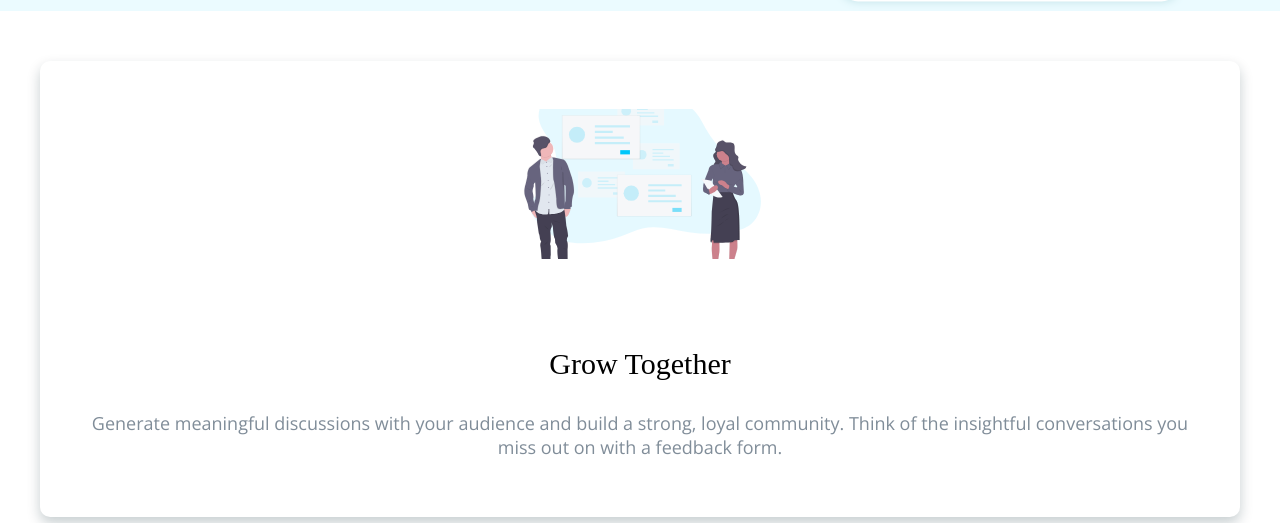
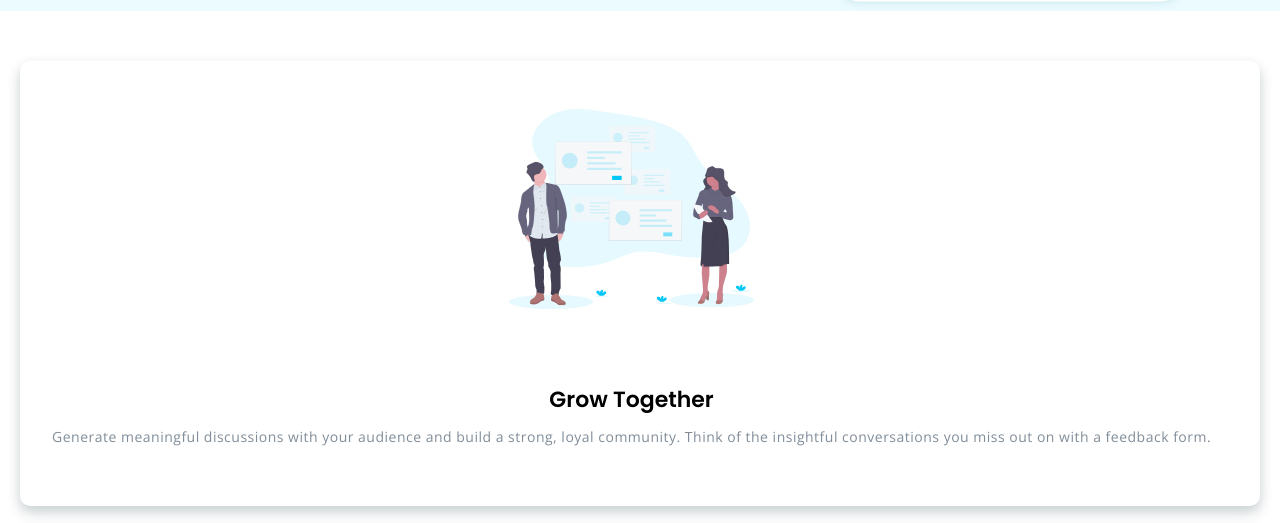
Before and after one commit to BC-MAY-21-ROR/kata-01-diseno-web-k1-may22-t1, a plain HTML site: page index.html in a window 1280 px wide. Shown: the part 1094-1617 px from the top of the page. Drawn offline with nearby package versions, Linux system fonts and the light colour scheme.

Commit message:
add styles to cards

```diff
--- a/index.html
+++ b/index.html
@@ -63,7 +63,7 @@
           </div>
 
           <!-- Card - 02  -->
-          <!-- <div class="cards">
+          <div class="cards">
             <div class="cards__section">
               <div class="cards__section--img">
                 <img src="/images/illustration-flowing-conversation.svg" alt="" />
@@ -79,7 +79,7 @@
           </div> -->
 
           <!-- Card - 03  -->
-          <!-- <div class="cards">
+          <div class="cards">
             <div class="cards__section">
               <div class="cards__section--img">
                 <img src="/images/illustration-your-users.svg" alt="" />
--- a/styles/scss/assets/components/_cards.scss
+++ b/styles/scss/assets/components/_cards.scss
@@ -5,7 +5,7 @@ section {
   display: flex;
   box-shadow: 0px 6px 13px rgba(0, 37, 46, 0.223053);
   border-radius: 10px;
-  margin: 40px;
+  margin: 20px;
 
   &__section {
     display: flex;
@@ -21,50 +21,34 @@ section {
       img {
         display: block;
         width: 250px;
-        height: 150px;
-        object-fit: cover;
+        height: 200px;
+        object-fit: contain;
       }
     }
 
     &--info {
-      padding: 2rem;
-      margin: 10px auto;
+      padding: 2rem 1rem;
+      margin: 0px auto 10px auto;
       display: flex;
       justify-content: center;
       align-items: center;
       flex-direction: column;
 
       .title {
-        font-weight: $first-font;
-        // font-weight: "Popins";
+        font-family: $first-font;
         color: #000;
-        font-size: 30px;
+        font-size: 22px;
         padding: 1rem;
       }
 
       .text {
-        padding-top: 1rem;
-        font-size: 18px;
+        font-size: 14px;
         text-align: center;
         font-family: $second-font;
-        line-height: 1.5rem;
+        line-height: 1.3rem;
+        letter-spacing: 0.5px;
         color: $neutral-grayish-blue-header;
       }
     }
   }
 }
-
-// Hey, chicos. El dia de manana, que es hoy.
-// Voy ausentarme. (No, vaya a pensar que me safado del bootcamp ). Debo atender un asunto urgente.
-
-// Note: Realice unas ligeras modificaciones en el main -> section -> cards. Las cartas se ven como la muestra. Little contribucion para el proyecto. Si descomentan las demas cartas en el index.html veran el resultado.
-
-// Una cosa mas sobre la fuente en open sans:  actualmente lo declaramos de esta manera 'Open-Sans', y esto no funciona. Por lo tanto, debemos declararlo de esta manera: 'Open Sans'. y esto funciona.
-
-// Adicional en el archivo [hack-terminal](../../node-terminal.md) si gustan probar y conocer mas sobre el tema.
-
-// He subido la pagina al servicio de github-pages. este es el link para que pueden verlo y ofertarlo. [website-roby22](https://bc-may-21-ror.github.io/kata-01-diseno-web-k1-may22-t1/)
-
-// modificacion y cada merge que se realiza a la rama develop. Esta se carga automaticamente en la pagina de github-pages. Le toma aproximadamente 30 segundos para cargar.
-
-// Nos vemos el viernes.
```
Also changed, not shown: styles/scss/main.css, 1 other file.
